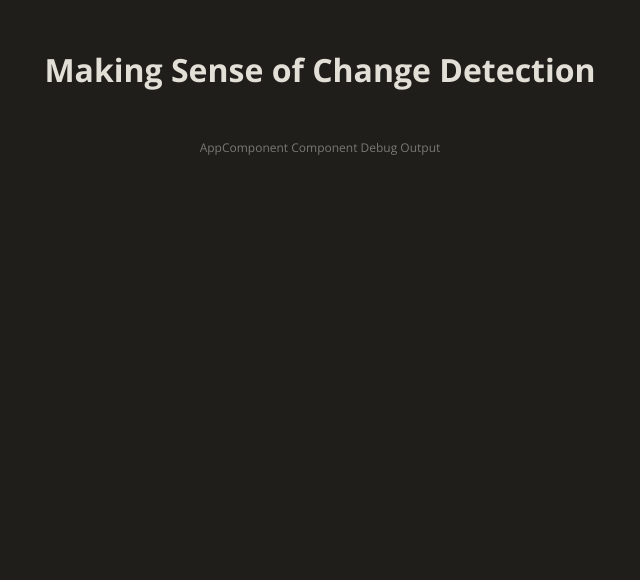
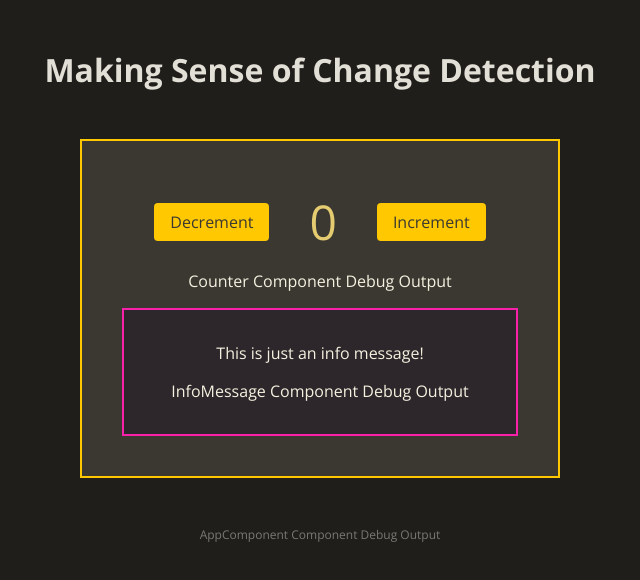
Before and after one commit to FilonenkoDima/Change-Detection-Angular, an Angular app: page / in a window 1280 px wide. Shown: the top 580 px of the page, without its empty margins (320-960 px from the left). Built offline with nearby package versions, Linux system fonts and the light colour scheme.

Commit message:
added counter component

```diff
--- a/src/app/app.component.html
+++ b/src/app/app.component.html
@@ -1,3 +1,5 @@
 <h1>Making Sense of Change Detection</h1>
 
+<app-counter />
+
 <p class="debug-output">{{ debugOutput }}</p>
--- a/src/app/app.component.ts
+++ b/src/app/app.component.ts
@@ -1,9 +1,10 @@
 import { Component } from '@angular/core';
+import { CounterComponent } from './counter/counter.component';
 
 @Component({
   selector: 'app-root',
   standalone: true,
-  imports: [],
+  imports: [CounterComponent],
   templateUrl: './app.component.html',
   styleUrl: './app.component.css',
 })
--- /dev/null
+++ b/src/app/counter/counter.component.css
@@ -0,0 +1,32 @@
+:host {
+  max-width: 30rem;
+  margin: 3rem auto;
+  padding: 2rem;
+  background-color: #3a3831;
+  display: block;
+  border: 2px solid #ffc800;
+  text-align: center;
+}
+
+p {
+  display: flex;
+  align-items: center;
+  justify-content: center;
+}
+
+button {
+  font: inherit;
+  background-color: #ffc800;
+  color: #3a3831;
+  border: none;
+  padding: 0.5rem 1rem;
+  margin: 0.5rem;
+  cursor: pointer;
+  border-radius: 4px;
+}
+
+span {
+  font-size: 3rem;
+  color: #e5cc71;
+  margin: 0 2rem;
+}
--- /dev/null
+++ b/src/app/counter/counter.component.html
@@ -0,0 +1,7 @@
+<p>
+  <button (click)="onDecrement()">Decrement</button>
+  <span>{{ count() }}</span>
+  <button (click)="onIncrement()">Increment</button>
+</p>
+<p class="debud-output">{{ debugOutput }}</p>
+<app-info-message />
--- /dev/null
+++ b/src/app/counter/counter.component.ts
@@ -0,0 +1,26 @@
+import { Component, signal } from '@angular/core';
+import { InfoMessageComponent } from '../info-message/info-message.component';
+
+@Component({
+  selector: 'app-counter',
+  standalone: true,
+  imports: [InfoMessageComponent],
+  templateUrl: './counter.component.html',
+  styleUrl: './counter.component.css',
+})
+export class CounterComponent {
+  count = signal(0);
+
+  get debugOutput() {
+    console.log('[Counter] "debugOutput" binding re-evaluated.');
+    return 'Counter Component Debug Output';
+  }
+
+  onDecrement() {
+    this.count.update((prevCount) => prevCount - 1);
+  }
+
+  onIncrement() {
+    this.count.update((prevCount) => prevCount + 1);
+  }
+}
```
